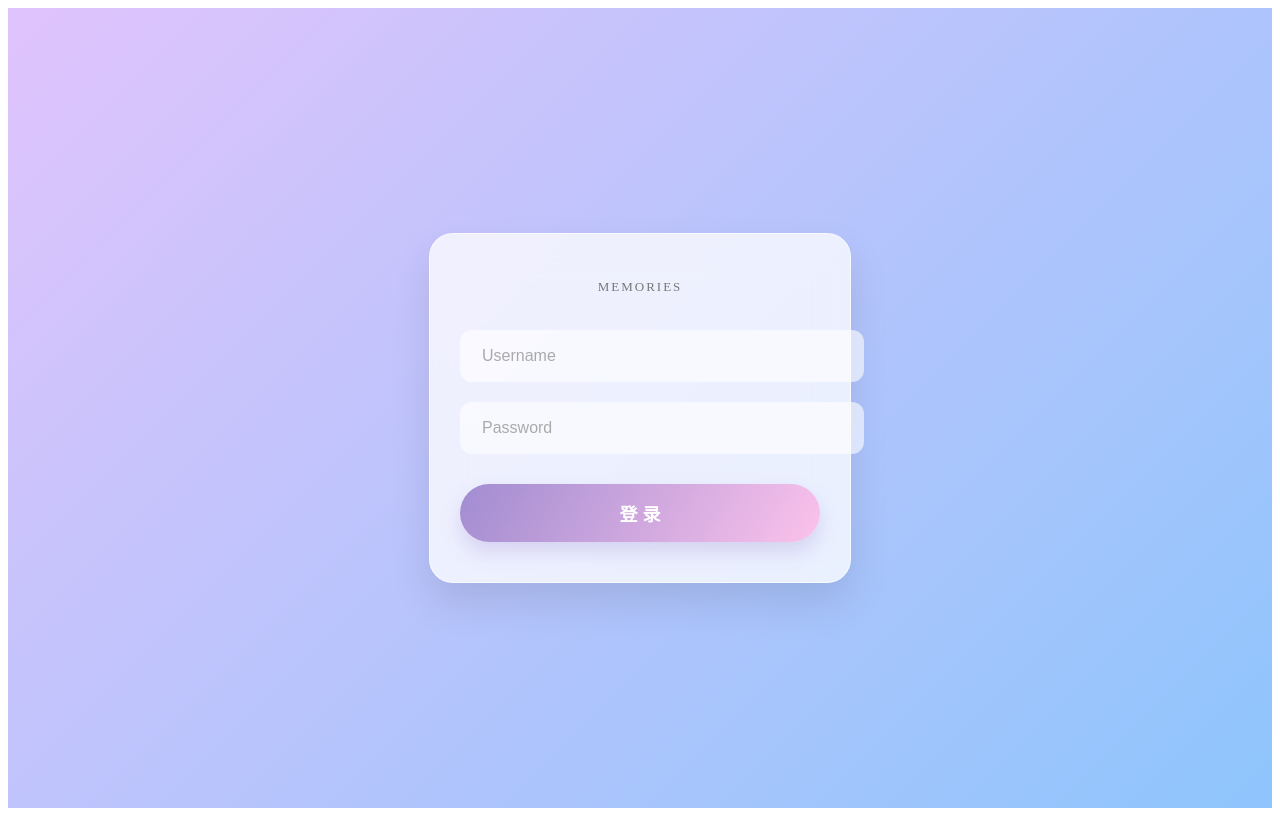
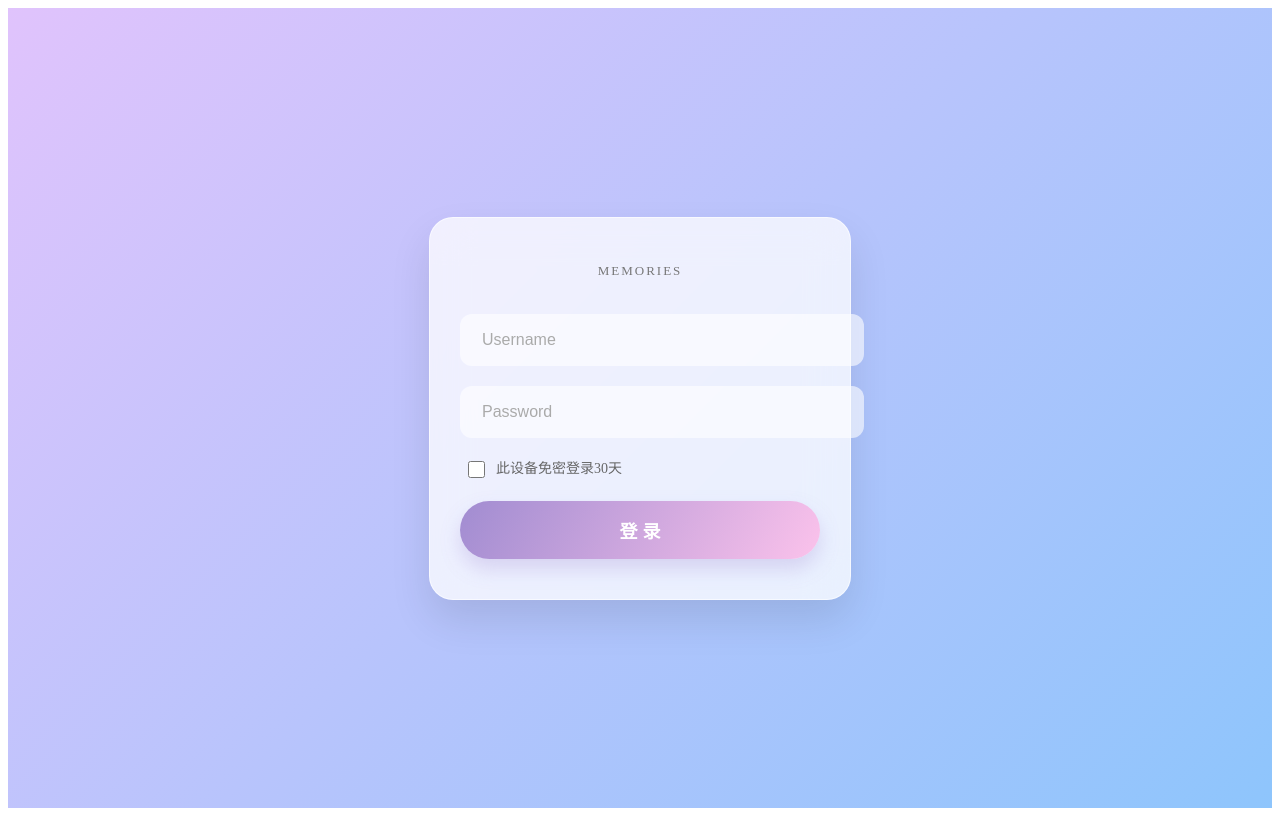
Before and after one commit to chenlong1212/photos, a Vue app in the folder frontend/: page /login in a window 1280 px wide. Built offline with nearby package versions, Linux system fonts and the light colour scheme; the HTML template or start-up script is replaced by a standard one.

Commit message:
登录页增加30天免密选项

```diff
--- a/frontend/src/views/LoginView.vue
+++ b/frontend/src/views/LoginView.vue
@@ -6,11 +6,16 @@ import { http } from '../api/http'
 const router = useRouter()
 const username = ref('')
 const password = ref('')
+const rememberDevice = ref(false)
 const error = ref('')
 const submit = async () => {
   error.value = ''
   try {
-    await http.post('/auth/login', { username: username.value, password: password.value })
+    await http.post('/auth/login', {
+      username: username.value,
+      password: password.value,
+      rememberDevice: rememberDevice.value
+    })
     await router.replace('/')
   } catch (e: any) {
     error.value = e.response?.data?.message || '账号或密码错误'
@@ -26,7 +31,11 @@ const submit = async () => {
       <div v-if="error" class="error-msg">{{ error }}</div>
       <form @submit.prevent="submit">
         <div class="input-group"><input v-model="username" type="text" placeholder="Username" required autocomplete="off"></div>
-        <div class="input-group"><input v-model="password" type="password" placeholder="Password" required></div>
+        <div class="input-group"><input v-model="password" type="password" placeholder="Password" required autocomplete="current-password"></div>
+        <label class="remember-option">
+          <input v-model="rememberDevice" type="checkbox">
+          <span>此设备免密登录30天</span>
+        </label>
         <button type="submit">登 录</button>
       </form>
     </div>
@@ -39,8 +48,9 @@ const submit = async () => {
 .brand-title { font-family:Georgia,serif;font-size:28px;font-weight:800;text-align:center;color:#333;margin-bottom:5px;letter-spacing:1px }
 .sub-title { text-align:center;font-size:13px;color:#777;margin-bottom:35px;letter-spacing:2px;text-transform:uppercase }
 .input-group { margin-bottom:20px }
-input { width:100%;padding:15px 20px;border-radius:12px;border:2px solid transparent;background:rgba(255,255,255,.6);font-size:16px;color:#333;outline:none;transition:all .3s }
-input::placeholder{color:#aaa} input:focus{background:#fff;border-color:#a18cd1;box-shadow:0 0 0 4px rgba(161,140,209,.1)}
+.input-group input { width:100%;padding:15px 20px;border-radius:12px;border:2px solid transparent;background:rgba(255,255,255,.6);font-size:16px;color:#333;outline:none;transition:all .3s }
+.input-group input::placeholder{color:#aaa}.input-group input:focus{background:#fff;border-color:#a18cd1;box-shadow:0 0 0 4px rgba(161,140,209,.1)}
+.remember-option{display:flex;align-items:center;gap:8px;margin:2px 4px 10px;color:#666;font-size:14px;cursor:pointer}.remember-option input{width:17px;height:17px;accent-color:#a18cd1}.remember-option span{line-height:1}
 button { width:100%;padding:16px;border:none;border-radius:50px;background:linear-gradient(120deg,#a18cd1 0%,#fbc2eb 100%);color:#fff;font-size:18px;font-weight:bold;cursor:pointer;margin-top:10px;box-shadow:0 10px 20px rgba(161,140,209,.3);transition:transform .1s }
 button:active{transform:scale(.96);opacity:.9}.error-msg{color:#ff3b30;text-align:center;font-size:14px;margin-bottom:15px}
 @keyframes slideUp{from{opacity:0;transform:translateY(30px)}to{opacity:1;transform:translateY(0)}}
```
Also changed, not shown: 1 other file (tests, documents, lock files or other folders).
